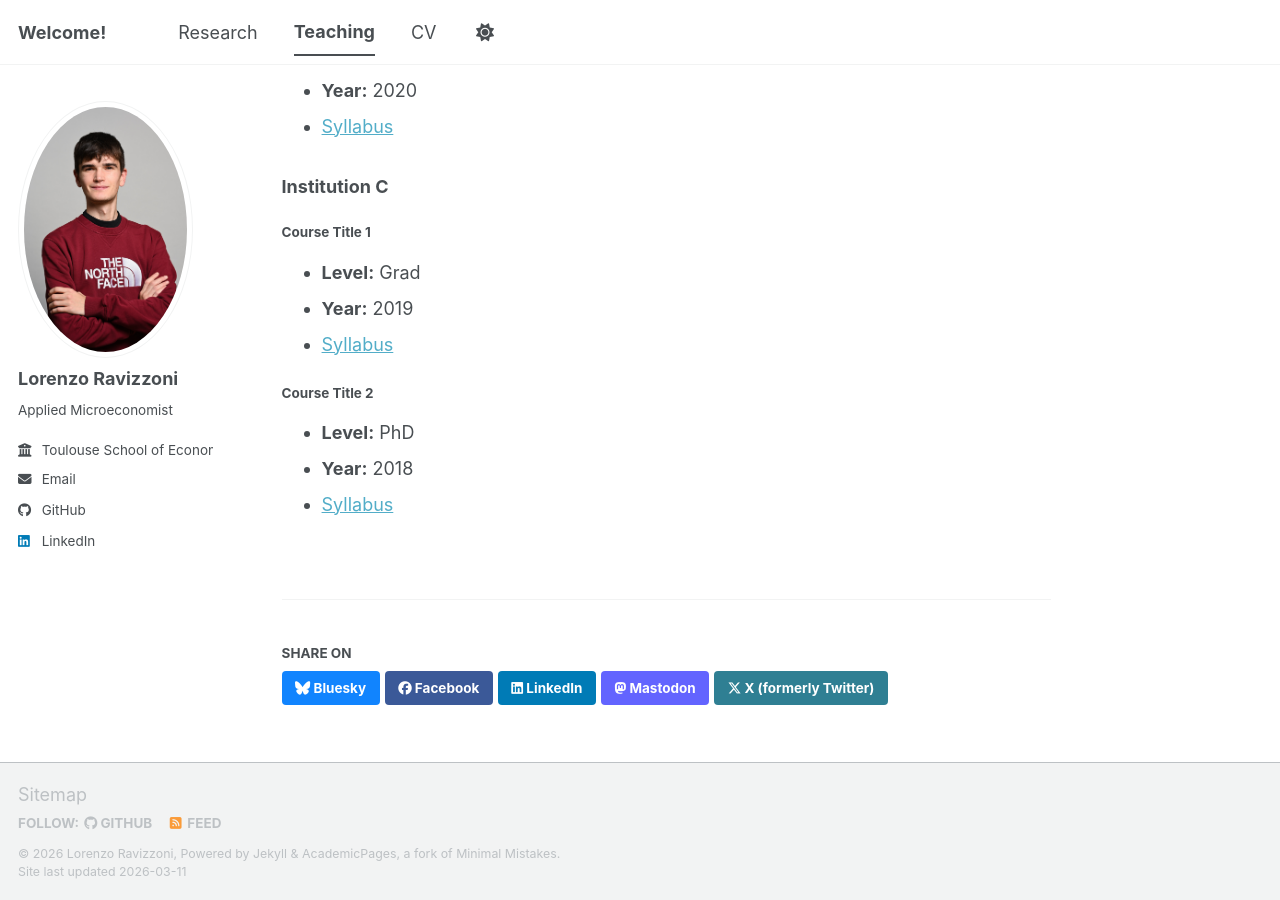
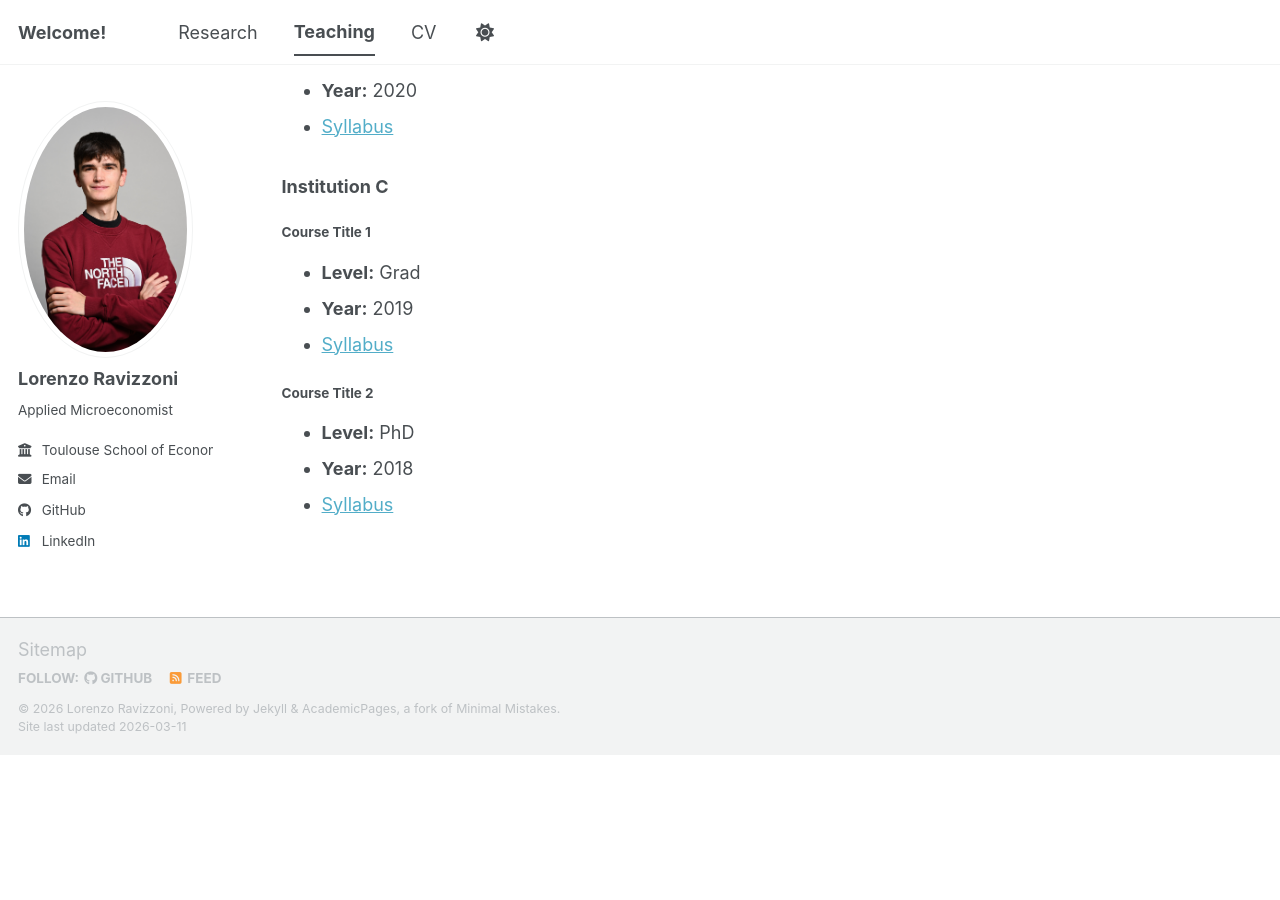
Before and after one commit to lravizzoni/lravizzoni.github.io, a Jekyll site: the page built from _teaching/teaching.md, in a window 1280 px wide and 900 px high, scrolled down 898 px. Built offline with Jekyll 4.4.1, drawn with Linux system fonts in a browser that asks for light colours; a script bundle is joined from its source files by our own code; library files that are not in the unit come from our copies; after the commit the page ends 1653 px from its top, so only the background shows below that; some of the changed lines change nothing that is shown.

Commit message:
Update _config.yml

```diff
--- a/_config.yml
+++ b/_config.yml
@@ -226,27 +226,10 @@
   publications:
     output: true
     permalink: /:collection/:path/
-  portfolio:
-    output: true
-    permalink: /:collection/:path/
-  talks:
-    output: true
-    permalink: /:collection/:path/
 
 
 # These settings control how pages and collections are included in the site
 defaults:
-  # _posts
-  - scope:
-      path: ""
-      type: posts
-    values:
-      layout: single
-      author_profile: true
-      read_time: true
-      comments: true
-      share: true
-      related: true
   # _pages
   - scope:
       path: ""
@@ -261,8 +244,6 @@
     values:
       layout: single
       author_profile: true
-      share: true
-      comments: true
   # _publications
   - scope:
       path: ""
@@ -270,32 +251,11 @@
     values:
       layout: single
       author_profile: true
-      share: true
-      comments: true
-  # _portfolio
-  - scope:
-      path: ""
-      type: portfolio
-    values:
-      layout: single
-      author_profile: true
-      share: true
-      comment: true
-  # _talks
-  - scope:
-      path: ""
-      type: talks
-    values:
-      layout: talk
-      author_profile: true
-      share: true
-
 
 # Sass/SCSS
 sass:
   sass_dir: _sass
   style: compressed # https://sass-lang.com/documentation/file.SASS_REFERENCE.html#output_style
-
 
 # Outputting
 permalink: /:categories/:title/
@@ -303,18 +263,8 @@
 # paginate_path: /page:num/
 timezone: Etc/UTC # https://en.wikipedia.org/wiki/List_of_tz_database_time_zones
 
-
 # Plugins
 plugins:
-  - jekyll-feed
-  - jekyll-gist
-  - jekyll-paginate
-  - jekyll-sitemap
-  - jekyll-redirect-from
-  - jemoji
-
-# Mimic GitHub Pages with --safe
-whitelist:
   - jekyll-feed
   - jekyll-gist
   - jekyll-paginate
```
